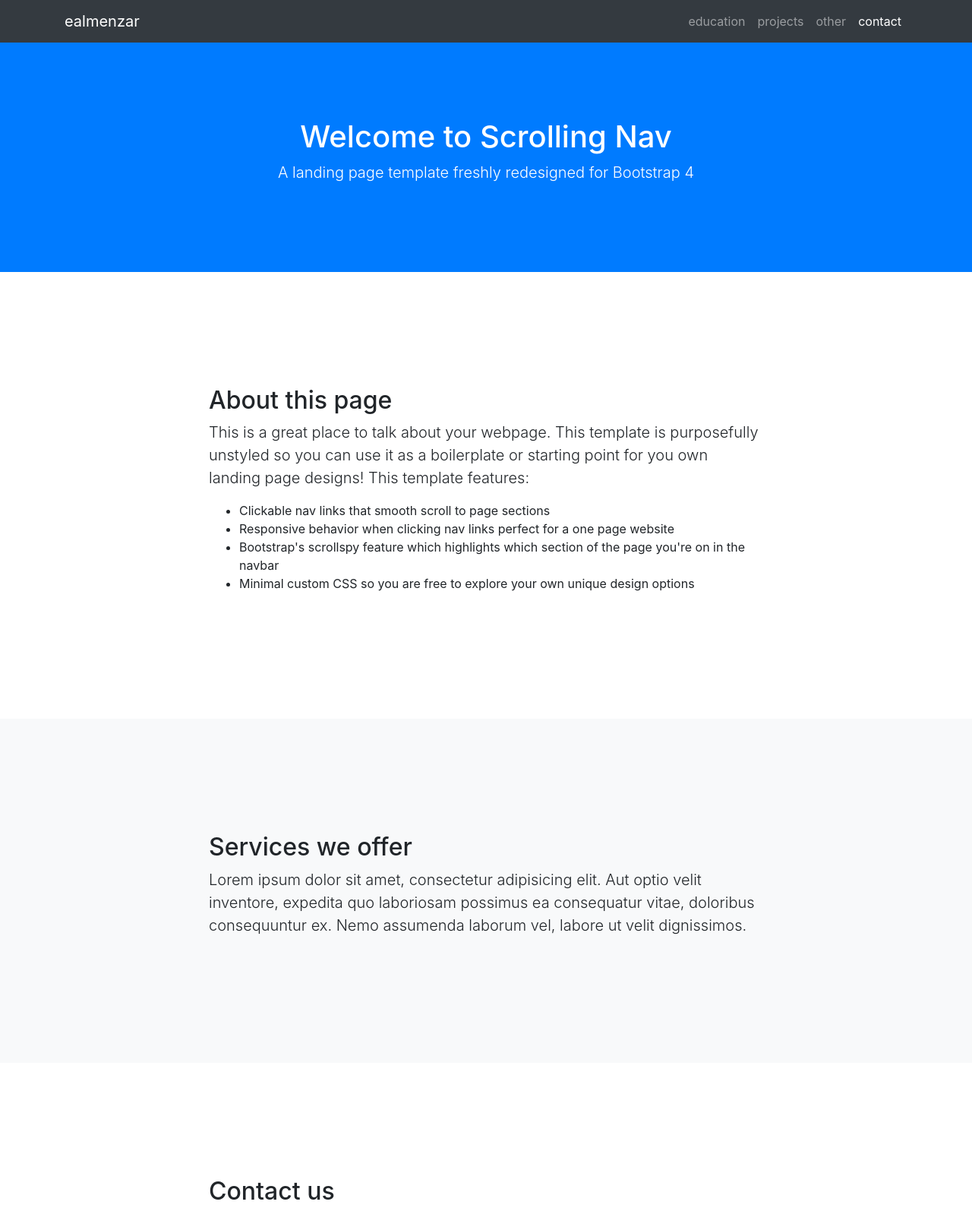
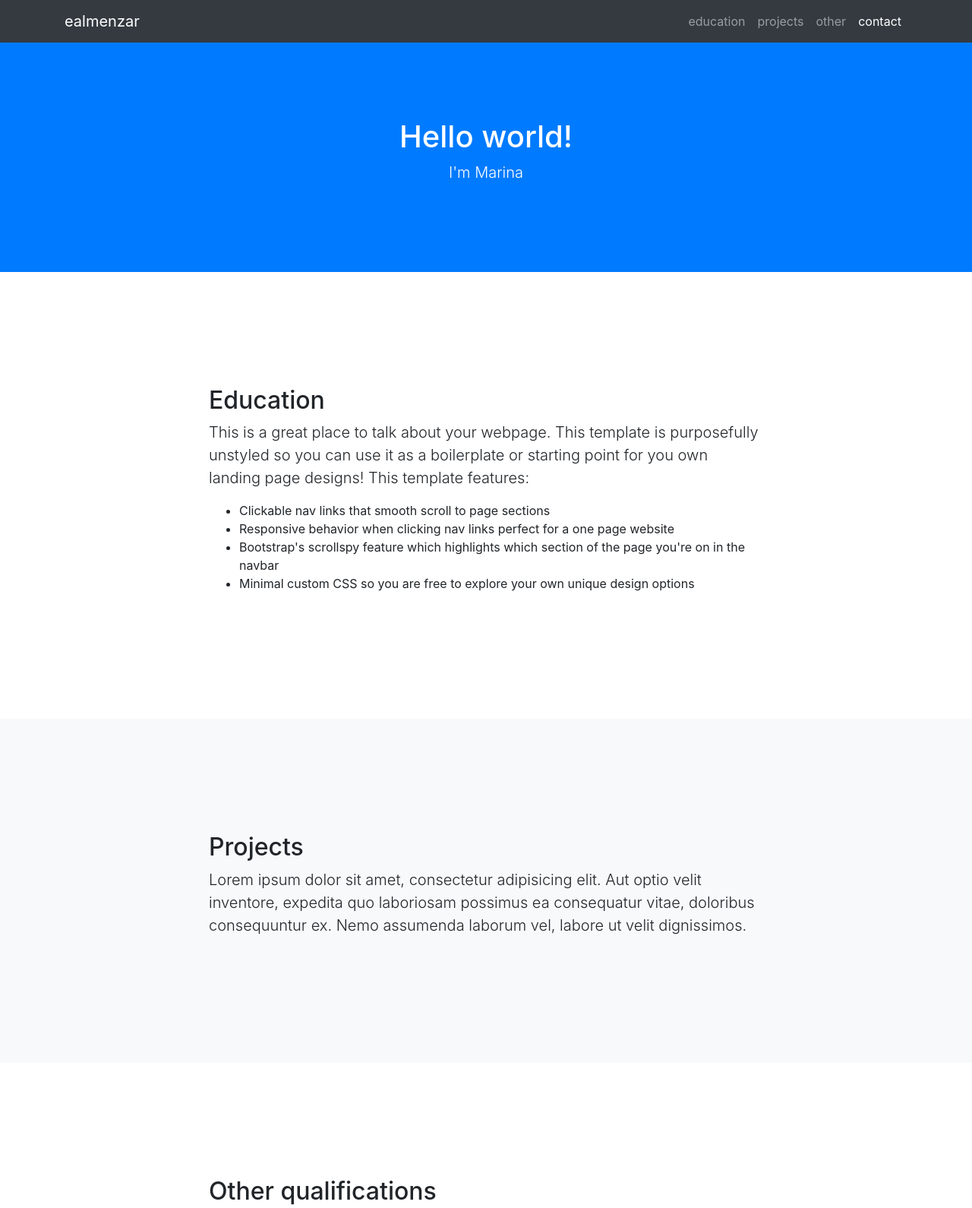
Before and after one commit to ealmenzar/ealmenzar.github.io, a website with bundled scripts: page index.html in a window 1280 px wide. Shown: the top 1590 px of the page at 76% size. Built offline with nearby package versions, Linux system fonts and the light colour scheme.

Commit message:
Update index.html

```diff
--- a/index.html
+++ b/index.html
@@ -48,8 +48,8 @@
 
   <header class="bg-primary text-white">
     <div class="container text-center">
-      <h1>Welcome to Scrolling Nav</h1>
-      <p class="lead">A landing page template freshly redesigned for Bootstrap 4</p>
+      <h1>Hello world!</h1>
+      <p class="lead">I'm Marina</p>
     </div>
   </header>
 
@@ -57,7 +57,7 @@
     <div class="container">
       <div class="row">
         <div class="col-lg-8 mx-auto">
-          <h2>About this page</h2>
+          <h2>Education</h2>
           <p class="lead">This is a great place to talk about your webpage. This template is purposefully unstyled so you can use it as a boilerplate or starting point for you own landing page designs! This template features:</p>
           <ul>
             <li>Clickable nav links that smooth scroll to page sections</li>
@@ -74,7 +74,7 @@
     <div class="container">
       <div class="row">
         <div class="col-lg-8 mx-auto">
-          <h2>Services we offer</h2>
+          <h2>Projects</h2>
           <p class="lead">Lorem ipsum dolor sit amet, consectetur adipisicing elit. Aut optio velit inventore, expedita quo laboriosam possimus ea consequatur vitae, doloribus consequuntur ex. Nemo assumenda laborum vel, labore ut velit dignissimos.</p>
         </div>
       </div>
@@ -85,7 +85,7 @@
     <div class="container">
       <div class="row">
         <div class="col-lg-8 mx-auto">
-          <h2>Contact us</h2>
+          <h2>Other qualifications</h2>
           <p class="lead">Lorem ipsum dolor sit amet, consectetur adipisicing elit. Vero odio fugiat voluptatem dolor, provident officiis, id iusto! Obcaecati incidunt, qui nihil beatae magnam et repudiandae ipsa exercitationem, in, quo totam.</p>
         </div>
       </div>
@@ -96,7 +96,7 @@
     <div class="container">
       <div class="row">
         <div class="col-lg-8 mx-auto">
-          <h2>Contact us</h2>
+          <h2>Contact me</h2>
           <p class="lead">Lorem ipsum dolor sit amet, consectetur adipisicing elit. Vero odio fugiat voluptatem dolor, provident officiis, id iusto! Obcaecati incidunt, qui nihil beatae magnam et repudiandae ipsa exercitationem, in, quo totam.</p>
         </div>
       </div>
```
